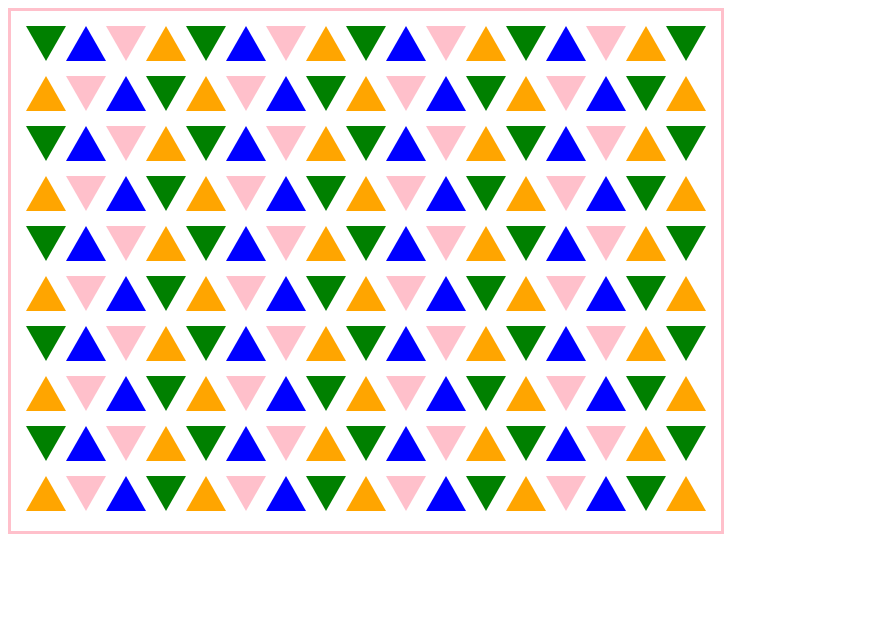
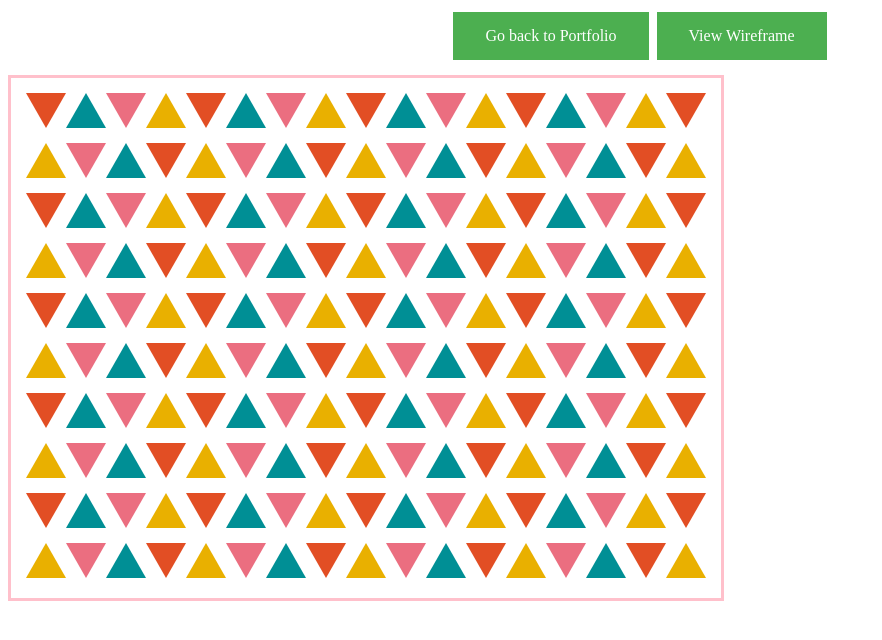
Before and after one commit to MeaghanRea/Portfolio, a website: page GeometricShapes/index.html in a window 1280 px wide. Shown: the whole page, without its empty margins (0-882 px from the left). Drawn offline with nearby package versions, Linux system fonts and the light colour scheme.

Commit message:
added two links, edited alignment

```diff
--- a/GeometricShapes/index.html
+++ b/GeometricShapes/index.html
@@ -6,6 +6,9 @@
 	<script type="text/javascript" src="script.js"></script>
 </head>
 <body>
+	<div id="page-wrap">
+		<a href="https://meaghanrea.github.io/web-developer" class="button">Go back to Portfolio</a>
+		<a href="#" class="button">View Wireframe</a>
 		<div class="container">
 			<div class="row-of-triangles">
 				<div class="triangle-down"></div>
@@ -198,7 +201,7 @@
 				<div class="triangle2-up"></div>
 			</div>
 		</div>
-
+	</div>
 	<!-- jQuery -->
 	<script src="https://ajax.googleapis.com/ajax/libs/jquery/1.8.3/jquery.min.js"></script>
 	<script src="http://code.jquery.com/ui/1.9.2/jquery-ui.js"></script>
--- a/GeometricShapes/style.css
+++ b/GeometricShapes/style.css
@@ -1,7 +1,29 @@
+body {
+	text-align: center;
+	align-items: center;
+}
+.button {
+    background-color: #4CAF50;
+    border: none;
+    color: white;
+    padding: 15px 32px;
+    text-align: center;
+    text-decoration: none;
+    display: inline-block;
+    font-size: 16px;
+    margin: 4px 2px;
+    margin-bottom: 15px;
+    cursor: pointer;
+}
 .container {
 	width: 710px;
 	height: 520px;
 	border: 3px solid pink;
+
+}
+#page-wrap {
+
+
 }
 .row-of-triangles {
 	display: flex;
@@ -13,26 +35,26 @@
 	height: 0;
 	border-left: 20px solid transparent;
 	border-right: 20px solid transparent;
-	border-top: 35px solid green;
+	border-top: 35px solid #e24e24;
 }
 .triangle-up {
 	width: 0;
 	height: 0;
 	border-left: 20px solid transparent;
 	border-right: 20px solid transparent;
-	border-bottom: 35px solid blue;
+	border-bottom: 35px solid #008f95;
 }
 .triangle2-down {
 	width: 0;
 	height: 0;
 	border-left: 20px solid transparent;
 	border-right: 20px solid transparent;
-	border-top: 35px solid pink;
+	border-top: 35px solid #eb6e80;
 }
 .triangle2-up {
 	width: 0;
 	height: 0;
 	border-left: 20px solid transparent;
 	border-right: 20px solid transparent;
-	border-bottom: 35px solid orange;
+	border-bottom: 35px solid #e9b000;
 }
```
Lines whose indentation alone changed are shown as unchanged.
